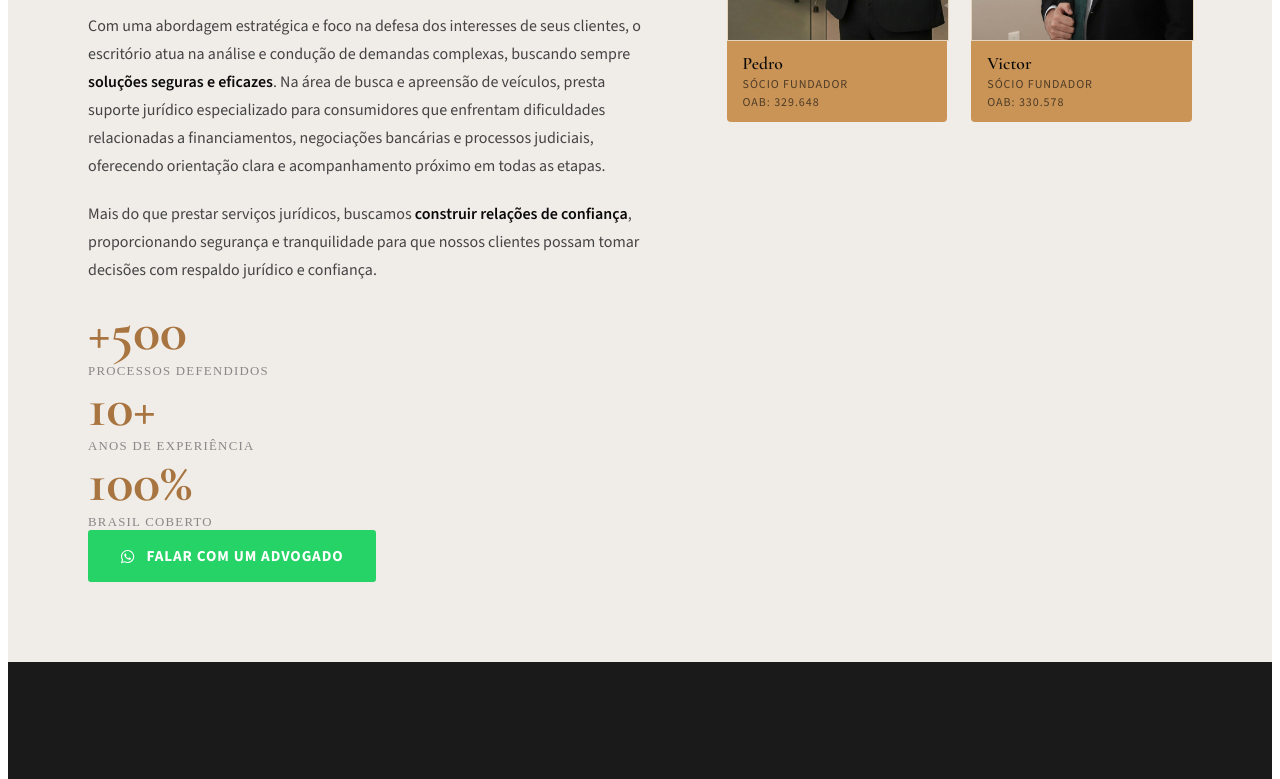
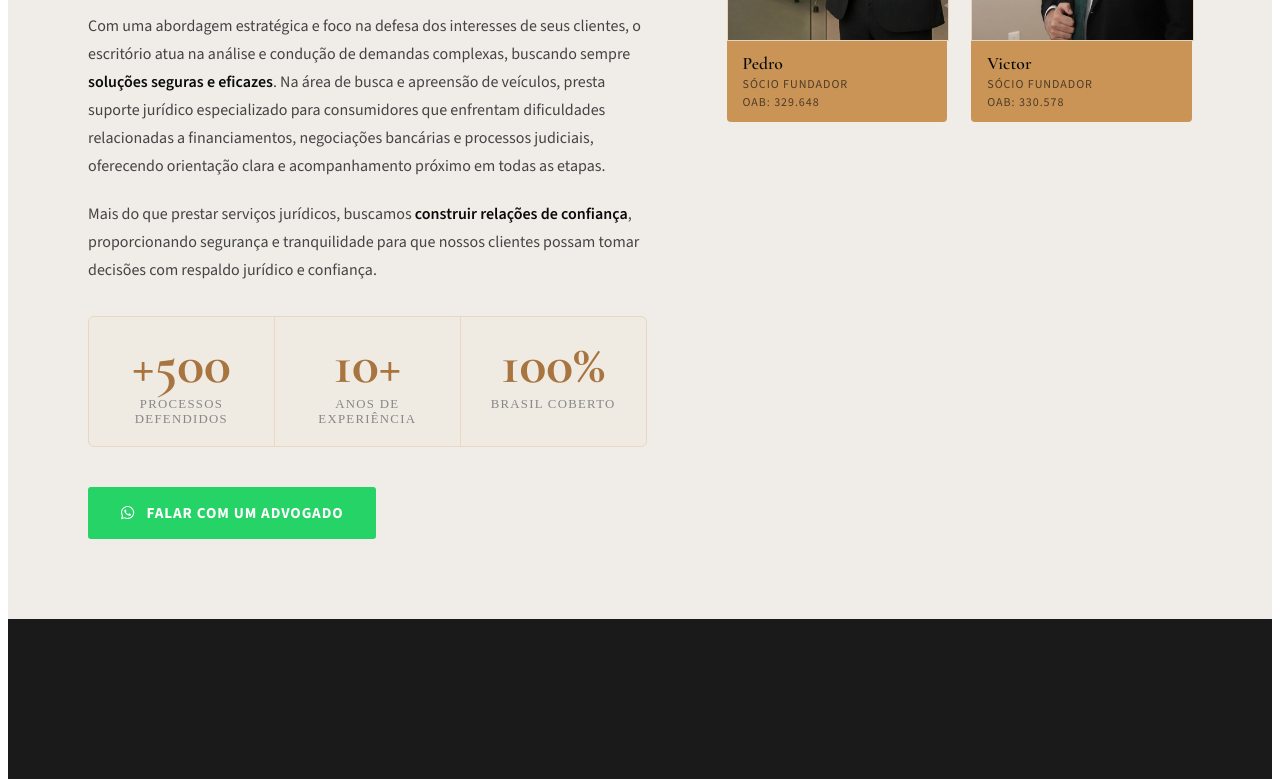
Before and after one commit to GabbyCarvalho/landing-page-busca-e-apreensao, a React (Vite) app: page / in a window 1280 px wide. Shown: the part 1334-2113 px from the top of the page. Built offline with nearby package versions, Linux system fonts and the light colour scheme; the HTML template or start-up script is replaced by a standard one.

Commit message:
fix mobile layout

```diff
--- a/src/BuscaApreensao.css
+++ b/src/BuscaApreensao.css
@@ -1167,6 +1167,22 @@ max-width: 700px;
   text-transform: uppercase;
   color: rgba(10, 10, 10, 0.65);
 }
+.lp-faq-btn {
+  padding: 1.2rem 1rem;
+  text-align: left;
+}
+
+.lp-faq-pergunta {
+  text-align: left;
+}
+.lp-problema-grid {
+  grid-template-columns: 1fr;
+}
+
+.lp-risco-list {
+  padding: 0;
+  margin: 0;
+}
 }
 
 /* Responsivo sobre novo */
@@ -1318,4 +1334,43 @@ max-width: 700px;
   color: var(--preto);
   font-weight: 600;
 }
+
+.lp-numeros-inline {
+  display: flex;
+  flex-direction: row;
+  gap: 0;
+  margin: 2rem 0 2.5rem;
+  border: 1px solid rgba(202, 148, 87, 0.25);
+  border-radius: 6px;
+  overflow: hidden;
 }
+
+.lp-numero-inline-item {
+  flex: 1;
+  text-align: center;
+  padding: 1.2rem 1rem;
+  border-right: 1px solid rgba(202, 148, 87, 0.2);
+  background: rgba(202, 148, 87, 0.04);
+}
+
+.lp-numero-inline-last {
+  border-right: none;
+}
+
+.lp-numero-val {
+  font-family: var(--fonte-titulo);
+  font-size: 3.5rem;
+  font-weight: 700;
+  color: var(--dourado-escuro);
+  line-height: 1;
+  margin-bottom: 0.3rem;
+}
+
+.lp-numero-label {
+  font-size: 0.8rem;
+  font-weight: 400;
+  letter-spacing: 0.1em;
+  text-transform: uppercase;
+  color: #888;
+}
+}
--- a/src/BuscaApreensao.jsx
+++ b/src/BuscaApreensao.jsx
@@ -135,7 +135,7 @@ export default function BuscaApreensao() {
 
             <h1 className="lp-hero-titulo">
               Veículo apreendido em <em>busca e apreensão</em>?<br />
-             É possível <em>recuperar seu carro</em> — mas o prazo está correndo.
+             É possível <em>recuperar seu carro</em> mas o prazo está correndo.
             </h1>
 
             {/*
```
